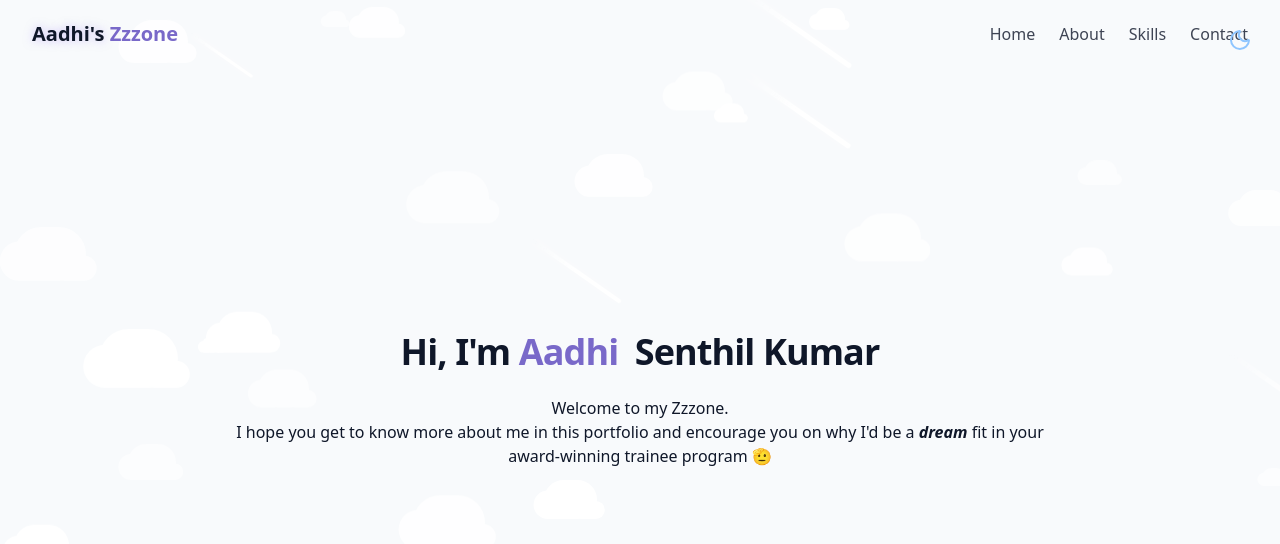
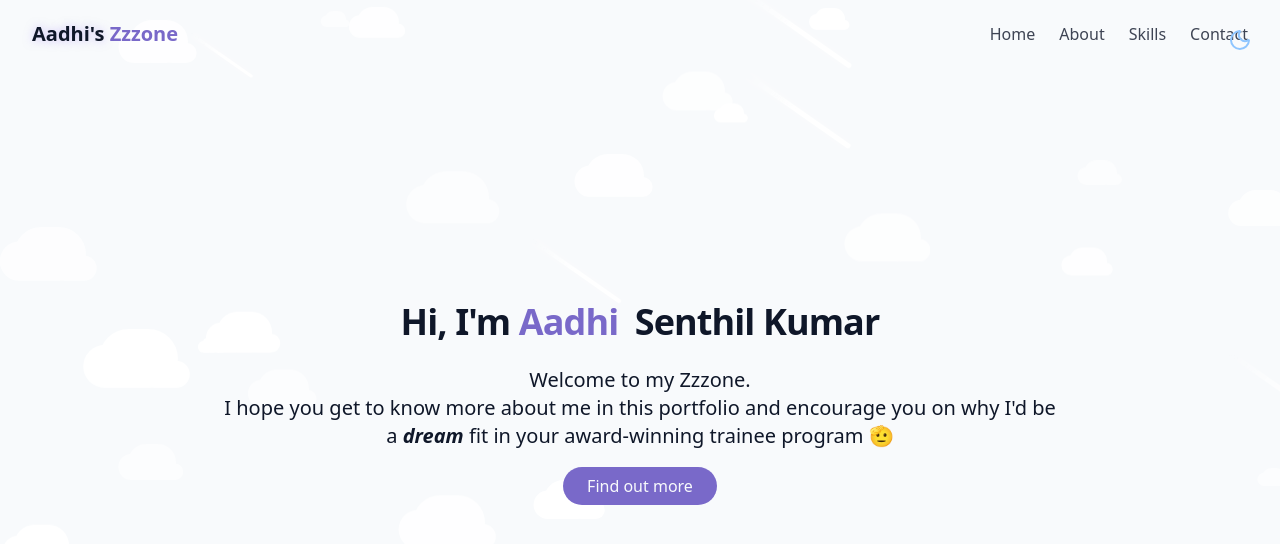
Before and after one commit to asenszn12/trainee_app, a React (Vite) app in the folder trainee-app/: page / in a window 1280 px wide. Shown: the top 544 px of the page. Built offline with nearby package versions, Linux system fonts and the light colour scheme.

Commit message:
added find out more button to link to About me section

```diff
--- a/trainee-app/src/components/Hero.jsx
+++ b/trainee-app/src/components/Hero.jsx
@@ -10,14 +10,18 @@ export const HeroSection = () => {
                     <span className="text-primary opacity-0 animate-fade-in-delay-1"> Aadhi </span>
                     <span className="text-gradient ml-2 opacity-0 animate-fade-in-delay-2"> Senthil Kumar</span>
                 </h1>
-                <p>
+                <p className="text-lg md:text-xl mx-auto opacity-0 animate-fade-in-delay-4">
                     Welcome to my Zzzone. <br>
                     </br>
                     I hope you get to know more about me in this portfolio
                     and encourage you on why I'd be a <i><b>dream</b></i> fit in
-                    your <br></br> award-winning trainee program 🫡
-
+                    your award-winning trainee program 🫡
                 </p>
+                <div>
+                    <a href="#about" className="dreamy-button">
+                    Find out more
+                    </a>
+                </div>
             </div>
 
         </div>
```
